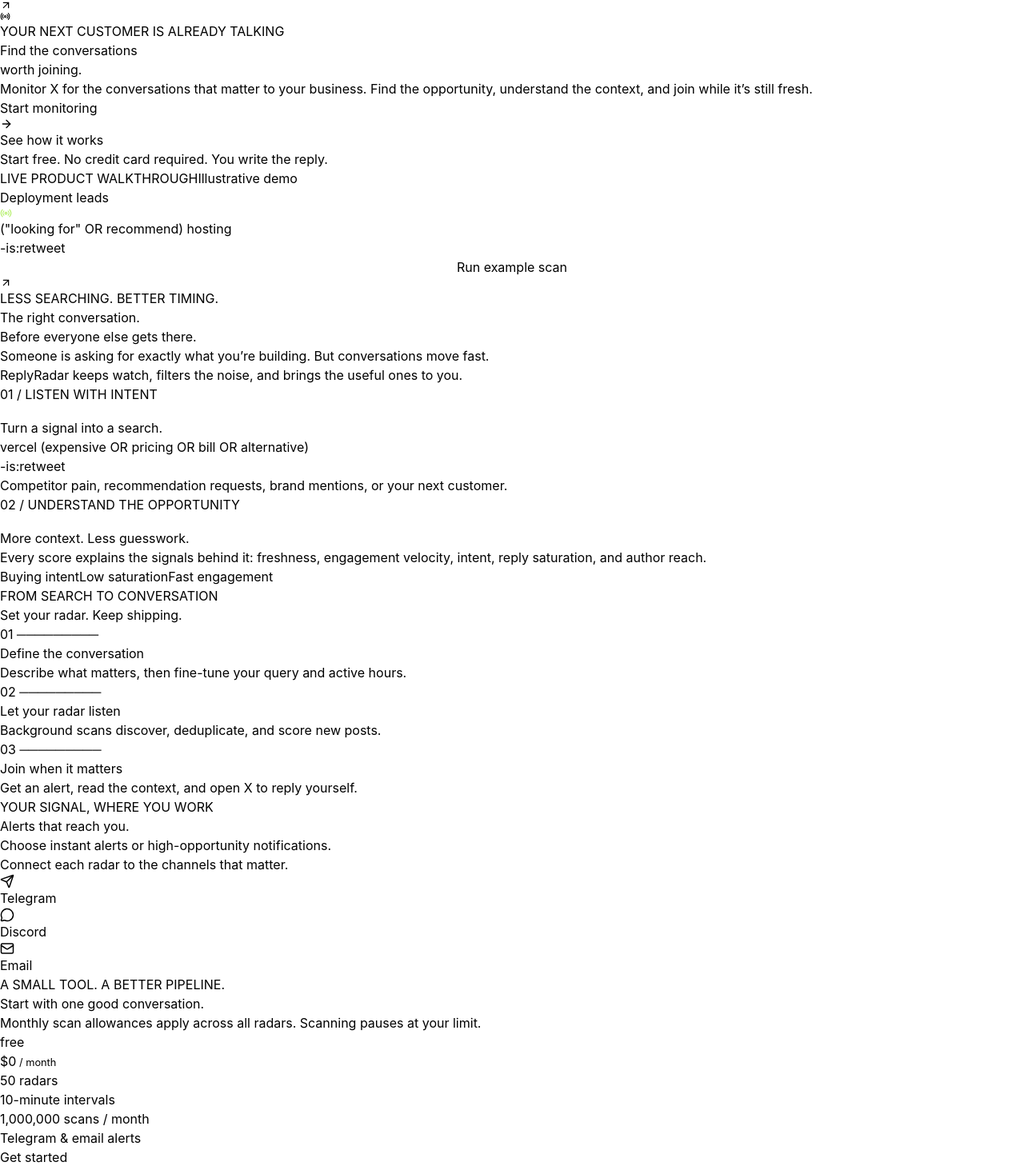
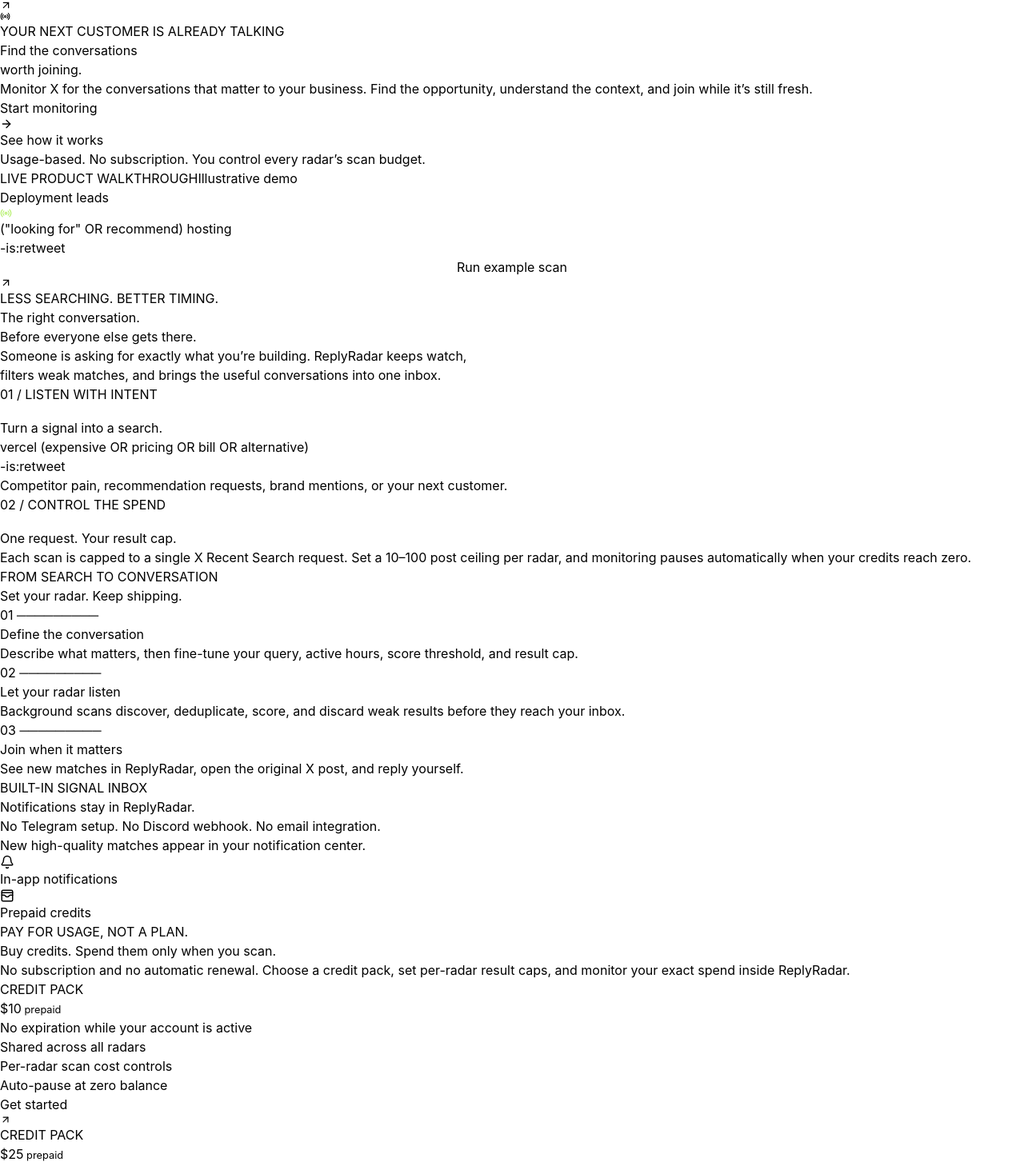
Before and after one commit to EnRICHedCreations/ReplyRadar, a Next.js app: page / in a window 1280 px wide. Shown: the part 99-1557 px from the top of the page at 80% size. Built offline with nearby package versions, Linux system fonts and the light colour scheme.

Commit message:
Update marketing for usage-based credits

```diff
--- a/app/page.tsx
+++ b/app/page.tsx
@@ -1,208 +1,14 @@
 import Link from "next/link";
-import {
-  ArrowUpRight,
-  ArrowRight,
-  Radio,
-  MessageCircle,
-  Mail,
-  Send,
-} from "lucide-react";
+import { ArrowUpRight, ArrowRight, Radio, Bell, WalletCards } from "lucide-react";
 import Brand from "@/components/brand";
 import Demo from "@/components/demo";
-import { PLANS } from "@/lib/domain";
-export default function Home() {
-  return (
-    <main className="marketing">
-      <header className="marketing-nav row between">
-        <Brand />
-        <nav>
-          <a href="#product">Product</a>
-          <a href="#how-it-works">How it works</a>
-          <a href="#pricing">Pricing</a>
-        </nav>
-        <div className="row">
-          <Link href="/login" className="muted">
-            Sign in
-          </Link>
-          <Link className="button primary" href="/signup">
-            Start monitoring <ArrowUpRight size={15} />
-          </Link>
-        </div>
-      </header>
-      <section className="hero">
-        <div>
-          <span className="tag">
-            <Radio size={13} /> YOUR NEXT CUSTOMER IS ALREADY TALKING
-          </span>
-          <h1>
-            Find the conversations
-            <br />
-            <span>worth joining.</span>
-          </h1>
-          <p>
-            Monitor X for the conversations that matter to your business. Find
-            the opportunity, understand the context, and join while it’s still
-            fresh.
-          </p>
-          <div className="row">
-            <Link href="/signup" className="button primary">
-              Start monitoring <ArrowRight size={16} />
-            </Link>
-            <a href="#how-it-works" className="button quiet">
-              See how it works
-            </a>
-          </div>
-          <p className="footnote">
-            Start free. No credit card required. You write the reply.
-          </p>
-        </div>
-        <Demo />
-      </section>
-      <section id="product" className="marketing-section">
-        <span className="eyebrow">LESS SEARCHING. BETTER TIMING.</span>
-        <h2>
-          The right conversation.
-          <br />
-          Before everyone else gets there.
-        </h2>
-        <p className="muted" style={{ maxWidth: 620 }}>
-          Someone is asking for exactly what you’re building. But conversations
-          move fast. ReplyRadar keeps watch, filters the noise, and brings the
-          useful ones to you.
-        </p>
-        <div className="grid2">
-          <div className="panel">
-            <span className="eyebrow">01 / LISTEN WITH INTENT</span>
-            <h3 style={{ marginTop: 18 }}>Turn a signal into a search.</h3>
-            <div className="query mono">
-              vercel (expensive OR pricing OR bill OR alternative)
-              <br />
-              -is:retweet
-            </div>
-            <p className="muted">
-              Competitor pain, recommendation requests, brand mentions, or your
-              next customer.
-            </p>
-          </div>
-          <div className="panel">
-            <span className="eyebrow">02 / UNDERSTAND THE OPPORTUNITY</span>
-            <h3 style={{ marginTop: 18 }}>More context. Less guesswork.</h3>
-            <p className="muted">
-              Every score explains the signals behind it: freshness, engagement
-              velocity, intent, reply saturation, and author reach.
-            </p>
-            <div className="row wrap">
-              <span className="tag">Buying intent</span>
-              <span className="tag neutral">Low saturation</span>
-              <span className="tag neutral">Fast engagement</span>
-            </div>
-          </div>
-        </div>
-      </section>
-      <section id="how-it-works" className="marketing-section">
-        <span className="eyebrow">FROM SEARCH TO CONVERSATION</span>
-        <h2>Set your radar. Keep shipping.</h2>
-        <div className="steps">
-          {[
-            [
-              "Define the conversation",
-              "Describe what matters, then fine-tune your query and active hours.",
-            ],
-            [
-              "Let your radar listen",
-              "Background scans discover, deduplicate, and score new posts.",
-            ],
-            [
-              "Join when it matters",
-              "Get an alert, read the context, and open X to reply yourself.",
-            ],
-          ].map(([title, copy], i) => (
-            <div className="panel" key={title}>
-              <div className="step-num">0{i + 1} ─────────</div>
-              <h3>{title}</h3>
-              <p>{copy}</p>
-            </div>
-          ))}
-        </div>
-      </section>
-      <section className="marketing-section">
-        <div className="row between wrap">
-          <div>
-            <span className="eyebrow">YOUR SIGNAL, WHERE YOU WORK</span>
-            <h2>Alerts that reach you.</h2>
-            <p className="muted">
-              Choose instant alerts or high-opportunity notifications.
-              <br />
-              Connect each radar to the channels that matter.
-            </p>
-          </div>
-          <div className="row wrap">
-            <span className="button">
-              <Send size={18} />
-              Telegram
-            </span>
-            <span className="button">
-              <MessageCircle size={18} />
-              Discord
-            </span>
-            <span className="button">
-              <Mail size={18} />
-              Email
-            </span>
-          </div>
-        </div>
-      </section>
-      <section id="pricing" className="marketing-section">
-        <span className="eyebrow">A SMALL TOOL. A BETTER PIPELINE.</span>
-        <h2>Start with one good conversation.</h2>
-        <p className="muted">
-          Monthly scan allowances apply across all radars. Scanning pauses at
-          your limit.
-        </p>
-        <div className="pricing">
-          {Object.entries(PLANS).map(([name, p]) => (
-            <div
-              className={"panel " + (name === "pro" ? "featured" : "")}
-              key={name}
-            >
-              <span className="eyebrow">{name}</span>
-              <div className="price">
-                ${p.price}
-                <small> / month</small>
-              </div>
-              <ul>
-                <li>
-                  {p.radars} {p.radars === 1 ? "radar" : "radars"}
-                </li>
-                <li>
-                  {p.interval >= 60
-                    ? p.interval / 60 + "-minute"
-                    : p.interval + "-second"}{" "}
-                  intervals
-                </li>
-                <li>{p.scans.toLocaleString()} scans / month</li>
-                <li>
-                  {name === "growth"
-                    ? "Discord notifications"
-                    : "Telegram & email alerts"}
-                </li>
-              </ul>
-              <Link
-                href="/signup"
-                className={"button " + (name === "pro" ? "primary" : "quiet")}
-                style={{ width: "100%" }}
-              >
-                Get started <ArrowUpRight size={14} />
-              </Link>
-            </div>
-          ))}
-        </div>
-      </section>
-      <footer className="footer row between wrap">
-        <Brand />
-        <span>Find the signal. Write a thoughtful reply.</span>
-        <Link href="/login">Sign in →</Link>
-      </footer>
-    </main>
-  );
-}
+
+export default function Home(){return <main className="marketing">
+<header className="marketing-nav row between"><Brand/><nav><a href="#product">Product</a><a href="#how-it-works">How it works</a><a href="#pricing">Pricing</a></nav><div className="row"><Link href="/login" className="muted">Sign in</Link><Link className="button primary" href="/signup">Start monitoring <ArrowUpRight size={15}/></Link></div></header>
+<section className="hero"><div><span className="tag"><Radio size={13}/> YOUR NEXT CUSTOMER IS ALREADY TALKING</span><h1>Find the conversations<br/><span>worth joining.</span></h1><p>Monitor X for the conversations that matter to your business. Find the opportunity, understand the context, and join while it’s still fresh.</p><div className="row"><Link href="/signup" className="button primary">Start monitoring <ArrowRight size={16}/></Link><a href="#how-it-works" className="button quiet">See how it works</a></div><p className="footnote">Usage-based. No subscription. You control every radar’s scan budget.</p></div><Demo/></section>
+<section id="product" className="marketing-section"><span className="eyebrow">LESS SEARCHING. BETTER TIMING.</span><h2>The right conversation.<br/>Before everyone else gets there.</h2><p className="muted" style={{maxWidth:620}}>Someone is asking for exactly what you’re building. ReplyRadar keeps watch, filters weak matches, and brings the useful conversations into one inbox.</p><div className="grid2"><div className="panel"><span className="eyebrow">01 / LISTEN WITH INTENT</span><h3 style={{marginTop:18}}>Turn a signal into a search.</h3><div className="query mono">vercel (expensive OR pricing OR bill OR alternative)<br/>-is:retweet</div><p className="muted">Competitor pain, recommendation requests, brand mentions, or your next customer.</p></div><div className="panel"><span className="eyebrow">02 / CONTROL THE SPEND</span><h3 style={{marginTop:18}}>One request. Your result cap.</h3><p className="muted">Each scan is capped to a single X Recent Search request. Set a 10–100 post ceiling per radar, and monitoring pauses automatically when your credits reach zero.</p></div></div></section>
+<section id="how-it-works" className="marketing-section"><span className="eyebrow">FROM SEARCH TO CONVERSATION</span><h2>Set your radar. Keep shipping.</h2><div className="steps">{[["Define the conversation","Describe what matters, then fine-tune your query, active hours, score threshold, and result cap."],["Let your radar listen","Background scans discover, deduplicate, score, and discard weak results before they reach your inbox."],["Join when it matters","See new matches in ReplyRadar, open the original X post, and reply yourself."]].map(([title,copy],i)=><div className="panel" key={title}><div className="step-num">0{i+1} ─────────</div><h3>{title}</h3><p>{copy}</p></div>)}</div></section>
+<section className="marketing-section"><div className="row between wrap"><div><span className="eyebrow">BUILT-IN SIGNAL INBOX</span><h2>Notifications stay in ReplyRadar.</h2><p className="muted">No Telegram setup. No Discord webhook. No email integration.<br/>New high-quality matches appear in your notification center.</p></div><div className="row wrap"><span className="button"><Bell size={18}/> In-app notifications</span><span className="button"><WalletCards size={18}/> Prepaid credits</span></div></div></section>
+<section id="pricing" className="marketing-section"><span className="eyebrow">PAY FOR USAGE, NOT A PLAN.</span><h2>Buy credits. Spend them only when you scan.</h2><p className="muted">No subscription and no automatic renewal. Choose a credit pack, set per-radar result caps, and monitor your exact spend inside ReplyRadar.</p><div className="pricing">{[10,25,50,100].map((amount,i)=><div className={"panel "+(amount===25?"featured":"")} key={amount}><span className="eyebrow">CREDIT PACK</span><div className="price">${amount}<small> prepaid</small></div><ul><li>No expiration while your account is active</li><li>Shared across all radars</li><li>Per-radar scan cost controls</li><li>Auto-pause at zero balance</li></ul><Link href="/signup" className={"button "+(amount===25?"primary":"quiet")} style={{width:"100%"}}>Get started <ArrowUpRight size={14}/></Link></div>)}</div></section>
+<footer className="footer row between wrap"><Brand/><span>Find the signal. Pay for the search. Write the reply.</span><Link href="/login">Sign in →</Link></footer>
+</main>}
```
